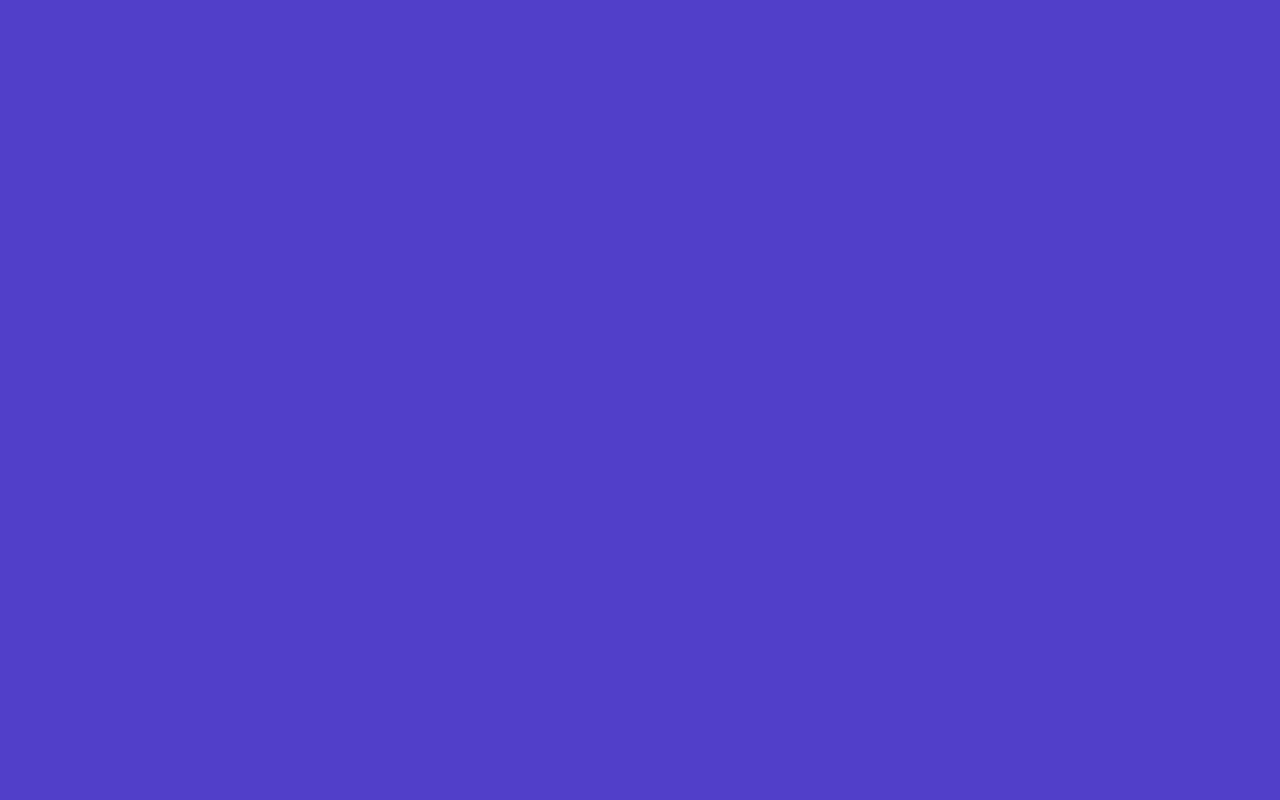
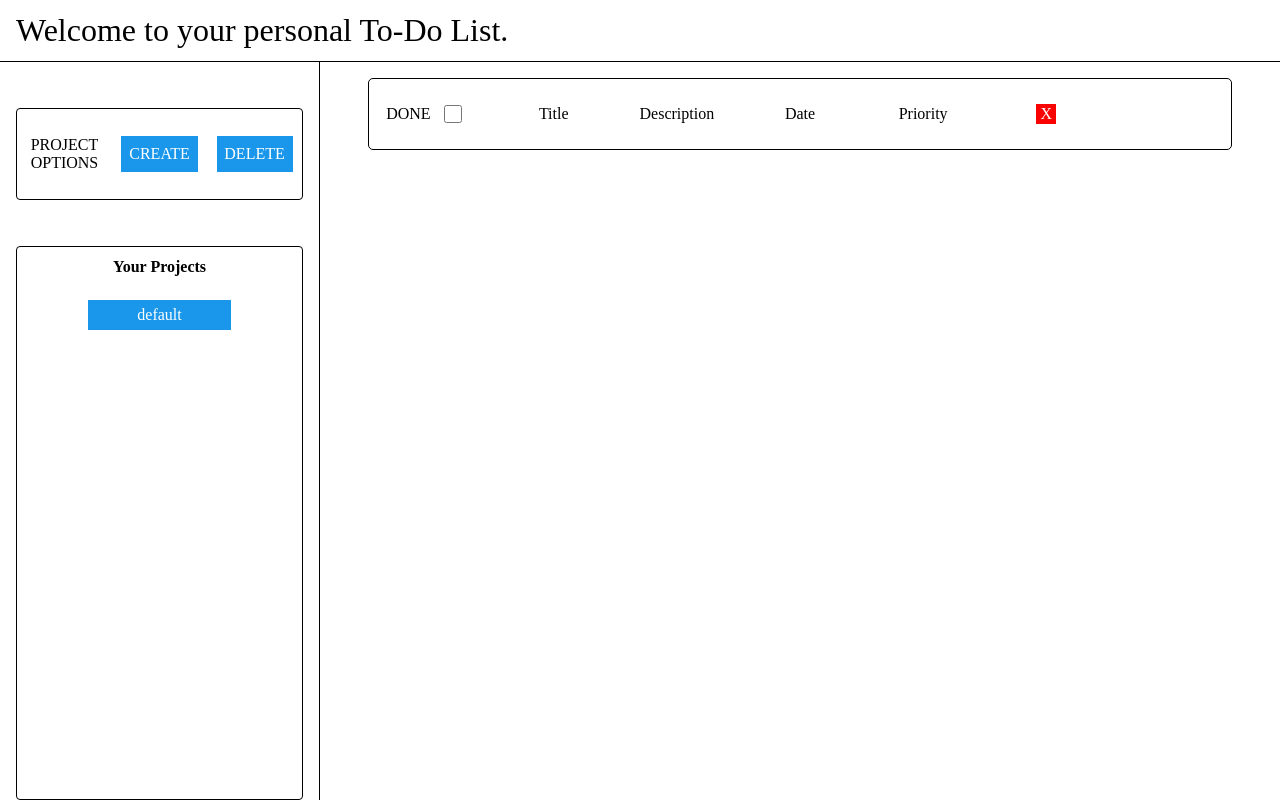
Before and after one commit to MightyCharm/todo-list, a website built with webpack: page src/template.html in a window 1280 px wide. Built offline with nearby package versions, Linux system fonts and the light colour scheme.

Commit message:
feat: create basic layout for page

```diff
--- a/src/index.js
+++ b/src/index.js
@@ -1 +1,6 @@
 import "./styles.css";
+
+
+
+// add eventlistener for button create
+// create module for opening window for creating a project
--- a/src/styles.css
+++ b/src/styles.css
@@ -1,3 +1,157 @@
+* {
+    box-sizing: border-box;
+    margin: 0;
+    padding: 0;
+    font-size: 100%;
+    font-family: inherit;
+}
+
+:root {
+    --button-background: #1a97ea;
+    --button-color: #fff;
+    --button-background-hover: #1887d1;
+}
+
 body {
-    background-color: rgb(81, 63, 202);
+    background-color: #fff;
 }
+
+/* main container */
+.container {
+    height: 100vh;
+    width: 100vw;
+
+    display: grid;
+    grid-template-rows: 1fr 12fr;
+    grid-template-columns: 1fr 3fr;
+    color: black;
+}
+
+/* top container */
+.header {
+    display: grid;
+    align-items: center;
+    padding-left: 1rem;
+
+    /* border: 1px solid red; */
+    border-bottom: 1px solid #000;
+    grid-column: 1 / 3;
+
+    font-size: 2rem;
+}
+
+/* left side container */
+.project {
+    display: grid;
+    grid-template-rows: 1fr 3fr;
+    justify-items: center;
+    align-items: center;
+
+    /* background: blue; */
+    border-right: 1px solid #000;
+}
+
+/* top left side */
+.project-option {
+
+    display: grid;
+    grid-template-columns: 1fr 1fr 1fr;
+    justify-items: center;
+    align-items: center;
+
+    border: 1px solid #000;
+    border-radius: 4px;
+    width: 90%;
+    height: 50%;
+}
+
+.text-option {
+    text-align: center;
+}
+
+.button-option {
+    width: 80%;
+    height: 40%;
+    border: none;
+    background-color: var(--button-background);
+    color: var(--button-color);
+}
+
+.button-option:hover {
+    background-color: var(--button-background-hover);
+}
+
+/* mid left side */
+.project-display {
+    align-self: start;
+
+    display: grid;
+    grid-auto-rows: 40px;
+    row-gap: 0.5rem;
+    justify-items: center;
+    align-items: center;
+
+    border: 1px solid #000;
+    border-radius: 4px;
+    width: 90%;
+    height: 100%;
+}
+
+.text-display {
+
+}
+
+.button-project {
+    width: 50%;
+    min-height: 30px;
+    border: none;
+    background-color: var(--button-background);
+    color: var(--button-color);
+}
+
+.button-project:hover {
+    background-color: var(--button-background-hover);
+}
+
+/* right side container */
+.todo {
+    display: grid;
+    justify-items: center;
+    align-items: start;
+    padding-top: 1rem;
+    /* background: green; */
+}
+
+.todo-card {
+    display: grid;
+    grid-template-columns: 1fr 1fr 1fr 1fr 1fr 1fr 1fr;
+    justify-items: center;
+    align-items: center;
+
+    border: 1px solid black;
+    background-color: #fff;
+    border-radius: 5px;
+    height: 10%;
+    width: 90%;
+}
+
+.todo-card-label-checkbox {
+    display: grid;
+    grid-template-columns: 1fr 1fr;
+}
+
+.checkbox-done  {
+
+}
+
+.btn-delete {
+    background-color: rgb(250, 2, 2);
+    color: #fff;
+    border: none;
+    min-width: 20px;
+    min-height: 20px;
+}
+
+.btn-delete:hover {
+    background-color: rgb(178, 23, 23);
+}
--- a/src/template.html
+++ b/src/template.html
@@ -1,11 +1,45 @@
 <!DOCTYPE html>
 <html lang="en">
+
 <head>
     <meta charset="UTF-8">
     <meta name="viewport" content="width=device-width, initial-scale=1.0">
     <title>Project: Todo List</title>
 </head>
+
 <body>
+    <div class="container">
+        <div class="header">
+            Welcome to your personal To-Do List.
+        </div>
+        <div class="project">
 
+            <div class="project-option">
+                <p class="text-option">PROJECT OPTIONS</p>
+                <button class="button-option">CREATE</button>
+                <button class="button-option">DELETE</button>
+            </div>
+            <div class="project-display">
+                <h2 class="text-display">Your Projects</h2>
+
+                <button class="button-project">default</button>
+            </div>
+
+        </div>
+        <div class="todo">
+            <div class="todo-card">
+                <div class="todo-card-label-checkbox">
+                    <label for="checkbox-done">DONE</label>
+                    <input id="checkbox-done" class="checkbox-done" type="checkbox" value="done">
+                </div>
+                <div>Title</div>
+                <div>Description</div>
+                <div>Date</div>
+                <div>Priority</div>
+                <button class="btn-delete">X</button>
+            </div>
+        </div>
+    </div>
 </body>
+
 </html>
```
Lines whose indentation alone changed are shown as unchanged.
